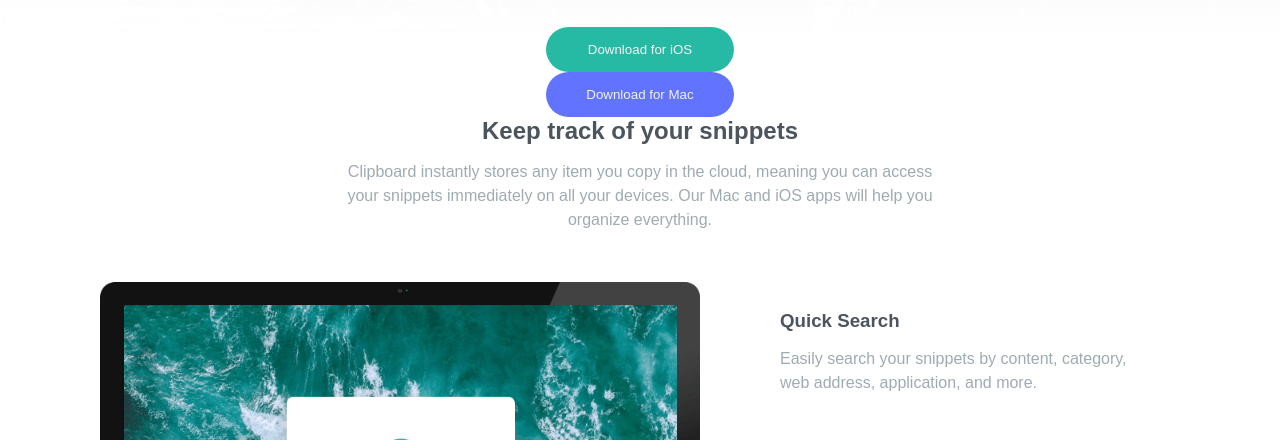
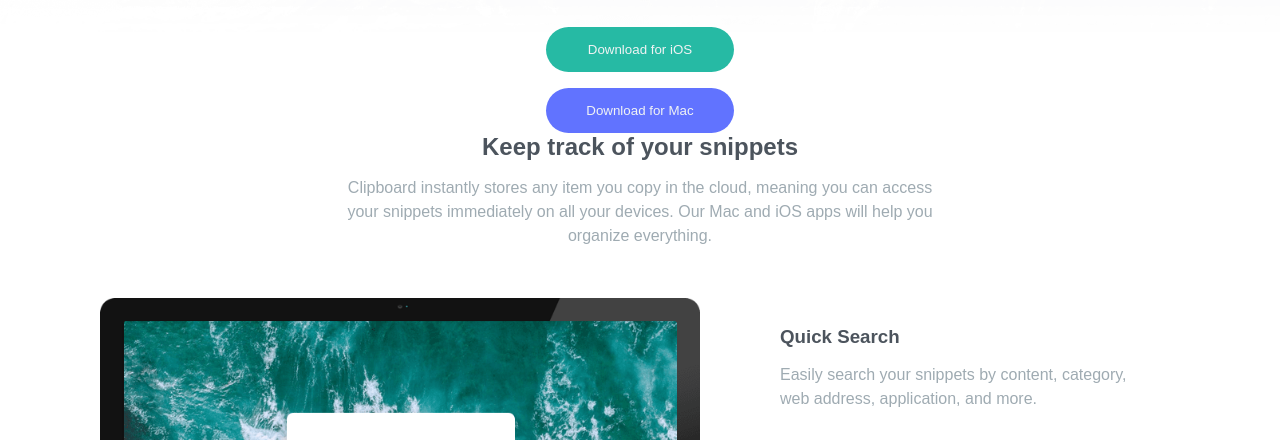
Before and after one commit to abdurraheem25/clipboard, a plain HTML site: page index.html in a window 1280 px wide. Shown: the part 283-723 px from the top of the page. Drawn offline with Linux system fonts and the light colour scheme; a web font is replaced by a local one.

Commit message:
Refactor CSS styles for layout and responsiveness

```diff
--- a/style.css
+++ b/style.css
@@ -40,7 +40,6 @@
 }
 .button-download{
     display: flex;
-    gap:3em;
     margin-top: 20px;
     align-items: center;
     justify-content: center;
@@ -55,6 +54,7 @@
 .buttons {
     display: flex;
     flex-direction: column;
+    gap:1em;
 }
 
 .button-download button:hover{
@@ -159,6 +159,7 @@ button:nth-child(2){
 .super-container h1{
     color:hsl(210, 10%, 33%) ;
     font-weight: 600;
+    text-align: center;
 }
 .super-container p{
     font-weight: 400;
```
